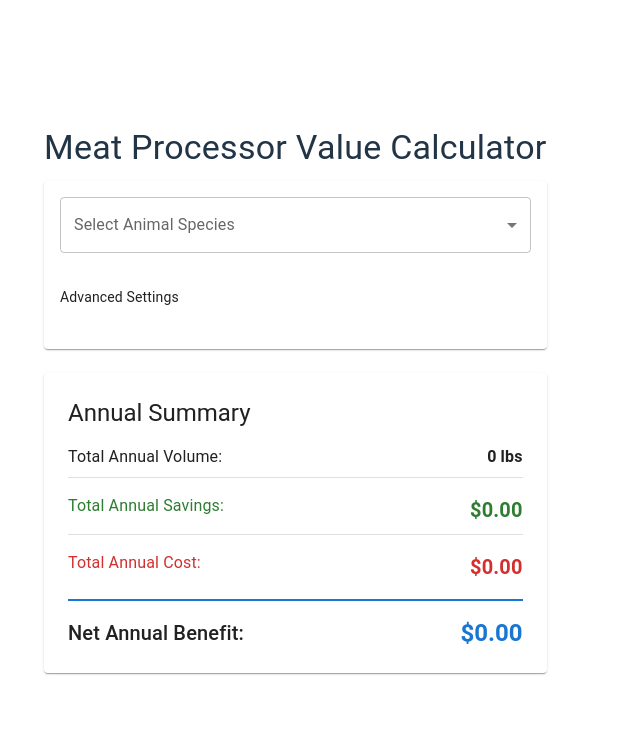
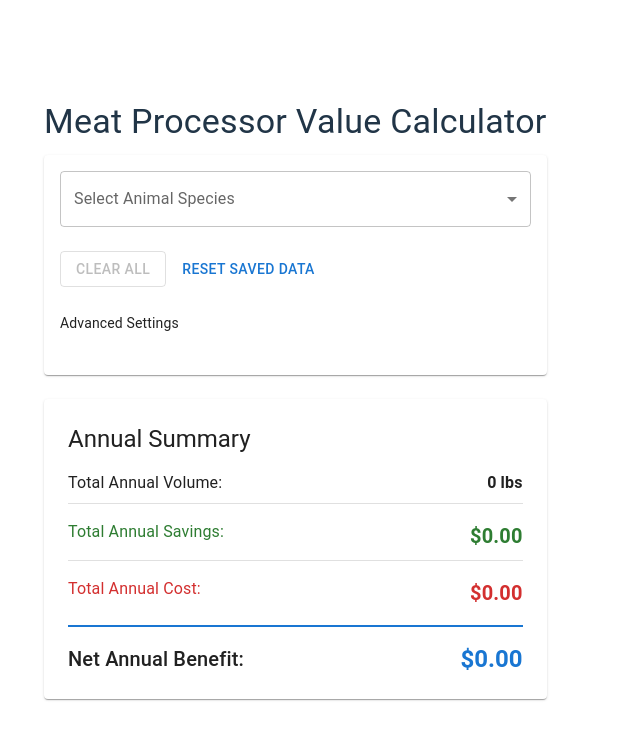
Before and after one commit to sanjayb-28/farmshare-intern-dev-project, a React (Vite) app: page / in a window 1280 px wide. Shown: the top 740 px of the page, without its empty margins (0-640 px from the left). Built offline with nearby package versions, Linux system fonts and the light colour scheme; some icons are missing.

Commit message:
feat: add clear-all confirmation and local state persistence

```diff
--- a/src/App.tsx
+++ b/src/App.tsx
@@ -1,4 +1,4 @@
-import { useMemo, useRef, useState } from "react";
+import { useEffect, useMemo, useRef, useState } from "react";
 import { Container, Typography, Box, Paper } from "@mui/material";
 import type { SelectChangeEvent } from "@mui/material";
 import type { EAnimalSpecies } from "./types";
@@ -7,6 +7,8 @@ import { calculateHeads, calculateLaborValue } from "./utils/calculations";
 import {
   AdvancedSettingsPanel,
   AnnualSummary,
+  CalculatorActionsBar,
+  ClearAllDialog,
   SpeciesSelectField,
   VolumeInputsSection,
 } from "./components";
@@ -23,20 +25,34 @@ import {
   parseNonNegativeNumber,
   validateInputs,
 } from "./utils/validation";
+import {
+  clearPersistedState,
+  loadPersistedState,
+  persistState,
+} from "./utils/storage";
 import "./App.css";
 
 function App() {
-  const [selectedSpecies, setSelectedSpecies] = useState<EAnimalSpecies[]>([]);
-  const [volumes, setVolumes] = useState<Record<EAnimalSpecies, string>>(
-    {} as Record<EAnimalSpecies, string>,
+  const initialPersistedState = useMemo(() => loadPersistedState(), []);
+  const [selectedSpecies, setSelectedSpecies] = useState<EAnimalSpecies[]>(
+    () => initialPersistedState?.selectedSpecies ?? [],
+  );
+  const [volumes, setVolumes] = useState<Partial<Record<EAnimalSpecies, string>>>(
+    () => initialPersistedState?.volumes ?? {},
   );
   const [isSpeciesMenuOpen, setIsSpeciesMenuOpen] = useState(false);
-  const [showAdvanced, setShowAdvanced] = useState(false);
+  const [showAdvanced, setShowAdvanced] = useState(
+    () => initialPersistedState?.showAdvanced ?? false,
+  );
+  const [showClearAllDialog, setShowClearAllDialog] = useState(false);
   const [timePerAnimal, setTimePerAnimal] = useState(
-    DEFAULT_TIME_PER_ANIMAL_MINUTES,
+    () => initialPersistedState?.timePerAnimal ?? DEFAULT_TIME_PER_ANIMAL_MINUTES,
   );
-  const [hourlyWage, setHourlyWage] = useState(DEFAULT_HOURLY_WAGE);
+  const [hourlyWage, setHourlyWage] = useState(
+    () => initialPersistedState?.hourlyWage ?? DEFAULT_HOURLY_WAGE,
+  );
   const menuReopenTimer = useRef<ReturnType<typeof setTimeout> | null>(null);
+  const hasPersistedInitialState = useRef(false);
   const validationErrors = useMemo(
     () =>
       validateInputs({
@@ -48,6 +64,33 @@ function App() {
     [selectedSpecies, volumes, timePerAnimal, hourlyWage],
   );
   const hasErrors = hasValidationErrors(validationErrors);
+  const isAtDefaults =
+    selectedSpecies.length === 0 &&
+    Object.keys(volumes).length === 0 &&
+    timePerAnimal === DEFAULT_TIME_PER_ANIMAL_MINUTES &&
+    hourlyWage === DEFAULT_HOURLY_WAGE &&
+    !showAdvanced;
+
+  useEffect(() => {
+    if (!hasPersistedInitialState.current) {
+      hasPersistedInitialState.current = true;
+      return;
+    }
+
+    persistState({
+      selectedSpecies,
+      volumes,
+      timePerAnimal,
+      hourlyWage,
+      showAdvanced,
+    });
+  }, [
+    selectedSpecies,
+    volumes,
+    timePerAnimal,
+    hourlyWage,
+    showAdvanced,
+  ]);
 
   const handleSpeciesChange = (event: SelectChangeEvent<EAnimalSpecies[]>) => {
     const value = event.target.value;
@@ -76,6 +119,33 @@ function App() {
       delete next[speciesToRemove];
       return next;
     });
+  };
+
+  const resetToDefaults = () => {
+    setSelectedSpecies([]);
+    setVolumes({});
+    setTimePerAnimal(DEFAULT_TIME_PER_ANIMAL_MINUTES);
+    setHourlyWage(DEFAULT_HOURLY_WAGE);
+    setShowAdvanced(false);
+    setIsSpeciesMenuOpen(false);
+  };
+
+  const handleOpenClearAll = () => {
+    setShowClearAllDialog(true);
+  };
+
+  const handleCloseClearAll = () => {
+    setShowClearAllDialog(false);
+  };
+
+  const handleConfirmClearAll = () => {
+    resetToDefaults();
+    setShowClearAllDialog(false);
+  };
+
+  const handleResetSavedData = () => {
+    clearPersistedState();
+    resetToDefaults();
   };
 
   const calculateTotalAnnualSavings = () => {
@@ -151,6 +221,11 @@ function App() {
             maxAnnualVolume={MAX_ANNUAL_VOLUME}
             onVolumeChange={handleVolumeChange}
           />
+          <CalculatorActionsBar
+            isClearAllDisabled={isAtDefaults}
+            onOpenClearAll={handleOpenClearAll}
+            onResetSavedData={handleResetSavedData}
+          />
 
           <AdvancedSettingsPanel
             showAdvanced={showAdvanced}
@@ -172,6 +247,11 @@ function App() {
           totalAnnualCost={calculateTotalAnnualCost()}
           hasErrors={hasErrors}
         />
+        <ClearAllDialog
+          open={showClearAllDialog}
+          onCancel={handleCloseClearAll}
+          onConfirm={handleConfirmClearAll}
+        />
       </Box>
     </Container>
   );
--- /dev/null
+++ b/src/components/CalculatorActionsBar.tsx
@@ -0,0 +1,29 @@
+import { Button, Stack } from "@mui/material";
+
+interface CalculatorActionsBarProps {
+  isClearAllDisabled: boolean;
+  onOpenClearAll: () => void;
+  onResetSavedData: () => void;
+}
+
+export const CalculatorActionsBar = ({
+  isClearAllDisabled,
+  onOpenClearAll,
+  onResetSavedData,
+}: CalculatorActionsBarProps) => {
+  return (
+    <Stack direction="row" spacing={1} sx={{ mb: 2 }} flexWrap="wrap" useFlexGap>
+      <Button
+        variant="outlined"
+        color="error"
+        disabled={isClearAllDisabled}
+        onClick={onOpenClearAll}
+      >
+        Clear All
+      </Button>
+      <Button variant="text" onClick={onResetSavedData}>
+        Reset Saved Data
+      </Button>
+    </Stack>
+  );
+};
--- /dev/null
+++ b/src/components/ClearAllDialog.tsx
@@ -0,0 +1,37 @@
+import {
+  Button,
+  Dialog,
+  DialogActions,
+  DialogContent,
+  DialogContentText,
+  DialogTitle,
+} from "@mui/material";
+
+interface ClearAllDialogProps {
+  open: boolean;
+  onCancel: () => void;
+  onConfirm: () => void;
+}
+
+export const ClearAllDialog = ({
+  open,
+  onCancel,
+  onConfirm,
+}: ClearAllDialogProps) => {
+  return (
+    <Dialog open={open} onClose={onCancel}>
+      <DialogTitle>Clear all calculator data?</DialogTitle>
+      <DialogContent>
+        <DialogContentText>
+          This will reset species, volumes, and advanced settings to defaults.
+        </DialogContentText>
+      </DialogContent>
+      <DialogActions>
+        <Button onClick={onCancel}>Cancel</Button>
+        <Button onClick={onConfirm} color="error" variant="contained" autoFocus>
+          Clear All
+        </Button>
+      </DialogActions>
+    </Dialog>
+  );
+};
--- a/src/components/VolumeInputsSection.tsx
+++ b/src/components/VolumeInputsSection.tsx
@@ -4,7 +4,7 @@ import { AVG_HANGING_WEIGHTS } from "../types";
 
 interface VolumeInputsSectionProps {
   selectedSpecies: EAnimalSpecies[];
-  volumes: Record<EAnimalSpecies, string>;
+  volumes: Partial<Record<EAnimalSpecies, string>>;
   volumeErrors: Partial<Record<EAnimalSpecies, string>>;
   maxAnnualVolume: number;
   onVolumeChange: (species: EAnimalSpecies, value: string) => void;
--- a/src/components/index.ts
+++ b/src/components/index.ts
@@ -1,3 +1,5 @@
+export * from "./CalculatorActionsBar";
+export * from "./ClearAllDialog";
 export * from "./AdvancedSettingsPanel";
 export * from "./AnnualSummary";
 export * from "./SpeciesSelectField";
--- /dev/null
+++ b/src/utils/storage.ts
@@ -0,0 +1,110 @@
+import { EAnimalSpecies } from "../types";
+import type { EAnimalSpecies as AnimalSpecies } from "../types";
+
+const STORAGE_KEY = "farmshare-calculator-state";
+const STORAGE_VERSION = 1;
+
+const VALID_SPECIES = new Set<string>(Object.values(EAnimalSpecies));
+
+export interface PersistedCalculatorState {
+  selectedSpecies: AnimalSpecies[];
+  volumes: Partial<Record<AnimalSpecies, string>>;
+  timePerAnimal: string;
+  hourlyWage: string;
+  showAdvanced: boolean;
+}
+
+interface PersistedPayload {
+  version: number;
+  state: PersistedCalculatorState;
+}
+
+const isObjectRecord = (value: unknown): value is Record<string, unknown> =>
+  typeof value === "object" && value !== null;
+
+const sanitizeSpecies = (value: unknown): AnimalSpecies[] => {
+  if (!Array.isArray(value)) {
+    return [];
+  }
+
+  return value.filter(
+    (species): species is AnimalSpecies =>
+      typeof species === "string" && VALID_SPECIES.has(species),
+  );
+};
+
+const sanitizeVolumes = (
+  value: unknown,
+): Partial<Record<AnimalSpecies, string>> => {
+  if (!isObjectRecord(value)) {
+    return {};
+  }
+
+  const entries = Object.entries(value).filter(
+    ([species, rawVolume]) =>
+      VALID_SPECIES.has(species) && typeof rawVolume === "string",
+  );
+
+  return Object.fromEntries(entries) as Partial<Record<AnimalSpecies, string>>;
+};
+
+const sanitizeState = (value: unknown): PersistedCalculatorState | null => {
+  if (!isObjectRecord(value)) {
+    return null;
+  }
+
+  if (typeof value.timePerAnimal !== "string") {
+    return null;
+  }
+
+  if (typeof value.hourlyWage !== "string") {
+    return null;
+  }
+
+  if (typeof value.showAdvanced !== "boolean") {
+    return null;
+  }
+
+  return {
+    selectedSpecies: sanitizeSpecies(value.selectedSpecies),
+    volumes: sanitizeVolumes(value.volumes),
+    timePerAnimal: value.timePerAnimal,
+    hourlyWage: value.hourlyWage,
+    showAdvanced: value.showAdvanced,
+  };
+};
+
+export const loadPersistedState = (): PersistedCalculatorState | null => {
+  try {
+    const rawValue = localStorage.getItem(STORAGE_KEY);
+    if (!rawValue) {
+      return null;
+    }
+
+    const parsedValue = JSON.parse(rawValue) as unknown;
+    if (!isObjectRecord(parsedValue)) {
+      return null;
+    }
+
+    if (parsedValue.version !== STORAGE_VERSION) {
+      return null;
+    }
+
+    return sanitizeState(parsedValue.state);
+  } catch {
+    return null;
+  }
+};
+
+export const persistState = (state: PersistedCalculatorState): void => {
+  const payload: PersistedPayload = {
+    version: STORAGE_VERSION,
+    state,
+  };
+
+  localStorage.setItem(STORAGE_KEY, JSON.stringify(payload));
+};
+
+export const clearPersistedState = (): void => {
+  localStorage.removeItem(STORAGE_KEY);
+};
--- a/src/utils/validation.ts
+++ b/src/utils/validation.ts
@@ -7,7 +7,7 @@ import {
 
 export interface CalculatorInputs {
   selectedSpecies: EAnimalSpecies[];
-  volumes: Record<EAnimalSpecies, string>;
+  volumes: Partial<Record<EAnimalSpecies, string>>;
   timePerAnimal: string;
   hourlyWage: string;
 }
```
Also changed, not shown: 1 other file (tests, documents, lock files or other folders).
